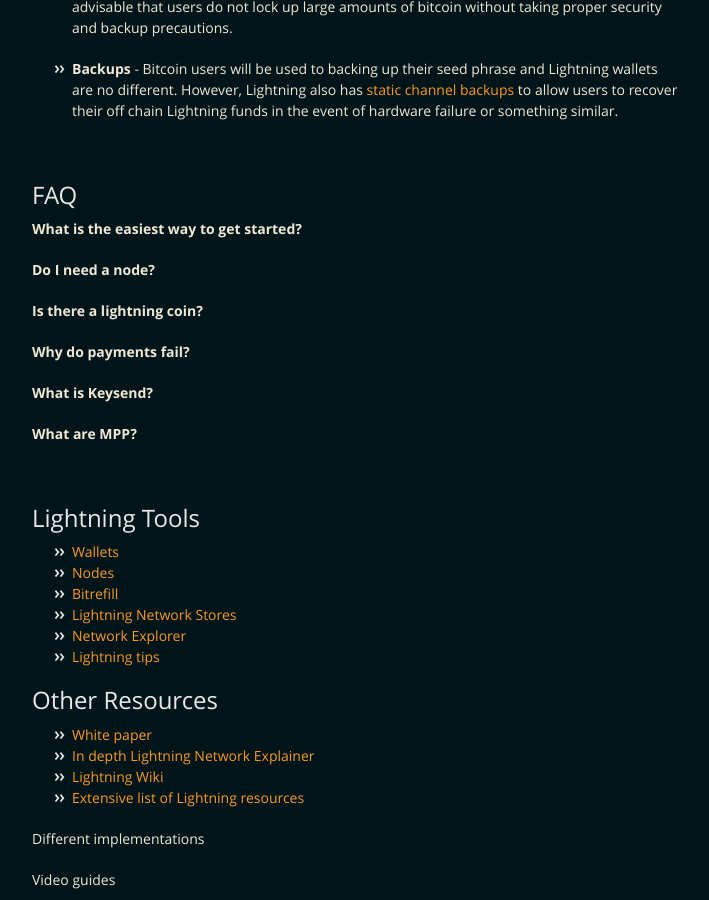
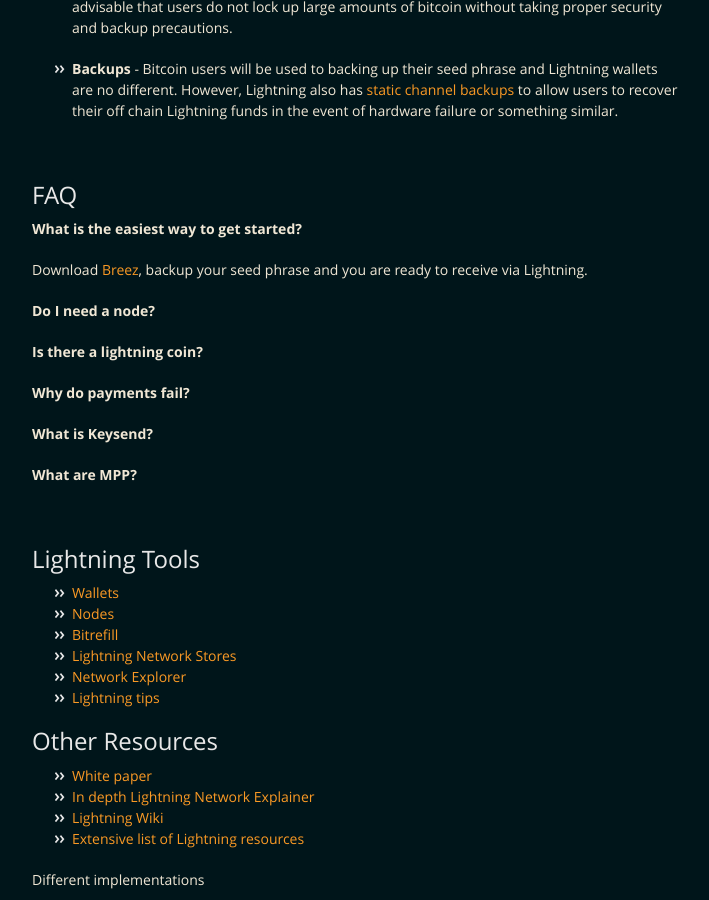
Before and after one commit to BitcoinQnA/ln-guide, a Jekyll site: the page built from index.md, in a window 1280 px wide and 900 px high, scrolled down 5377 px. Shown: the whole window, without its empty margins (283-992 px from the left). Built offline with Jekyll 4.4.1, drawn with Linux system fonts in a browser that asks for light colours.

Commit message:
Update index.md

```diff
--- a/index.md
+++ b/index.md
@@ -142,6 +142,7 @@ Whilst the Lightning Network provides a fantastic scaling solution for Bitcoin,
 
 **What is the easiest way to get started?**
 
+Download [Breez](Https://Breez.technology), backup your seed phrase and you are ready to receive via Lightning.
 
 **Do I need a node?**
 
```
